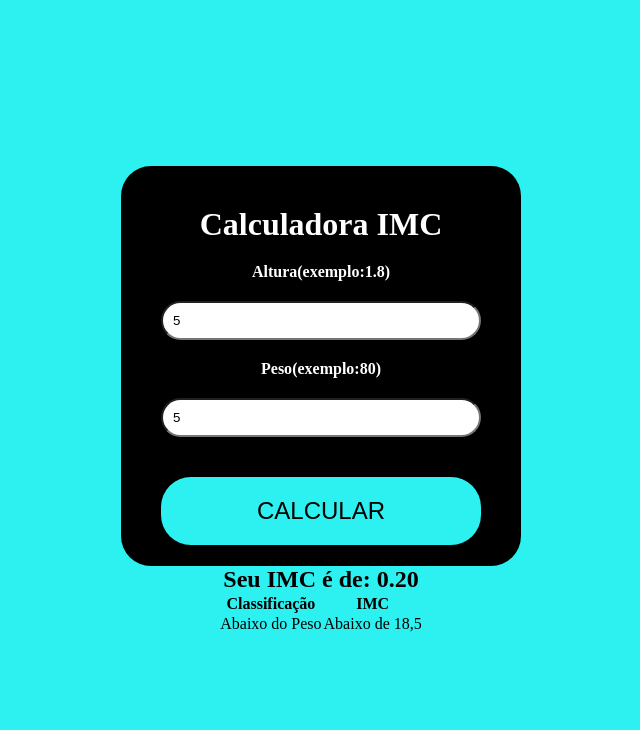
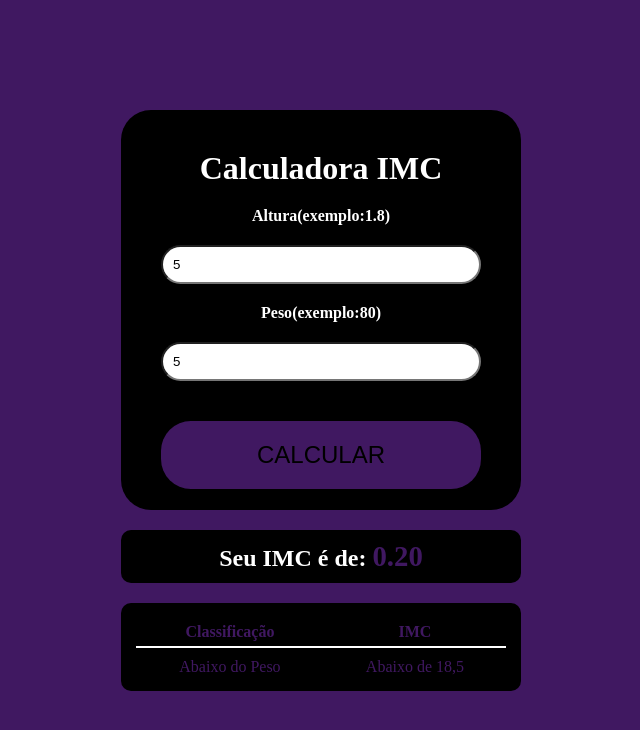
Before and after one commit to Gakira06/CalduladoraImc, a React (Vite) app: page / in a window 1280 px wide. Both pictures are taken after typing "5", "5" into the empty fields and a click on the button "CALCULAR". Shown: the top 730 px of the page, without its empty margins (319-959 px from the left). Built offline with nearby package versions, Linux system fonts and the light colour scheme.

Commit message:
Criando resultado.css

```diff
--- a/src/css/global.css
+++ b/src/css/global.css
@@ -2,7 +2,7 @@
     --fontColor1: #fff;
     --fontColor2: #000;
     --fontColor3: #030436;
-    --bgColor1: #2df0f0;
+    --bgColor1: #401861;
     --bgColor2: #f1e9e9;
 }
 *{
--- a/src/css/resultadado.css
+++ b/src/css/resultadado.css
@@ -0,0 +1,38 @@
+.resultado{
+    margin-top:20px;
+    width:400px;
+    padding:10px;
+    background:var(--fontColor2);
+    color:var(--fontColor1);
+    text-align:center;
+    border-radius:10px;
+}
+.imcSpan{
+    color:var(--bgColor1);
+    font-size:1.8rem;
+}
+.tabela{
+    background: var(--fontColor2);
+    color: var(--bgColor1);
+    margin-top: 20px;
+    width: 400px;
+    border-radius: 10px;
+    padding: 15px;
+    text-align: center;
+    border-spacing: 0;
+}
+.tableHeader th{
+    border-bottom: 2px solid var(--fontColor1);
+    padding: 5px;
+}
+.tableBody tr td{
+    padding-top: 10px;
+}
+
+/* responsividade */
+
+@media (max-width:500px){
+    .tabela .resultado{
+        width: 100%;
+    }
+}
```
